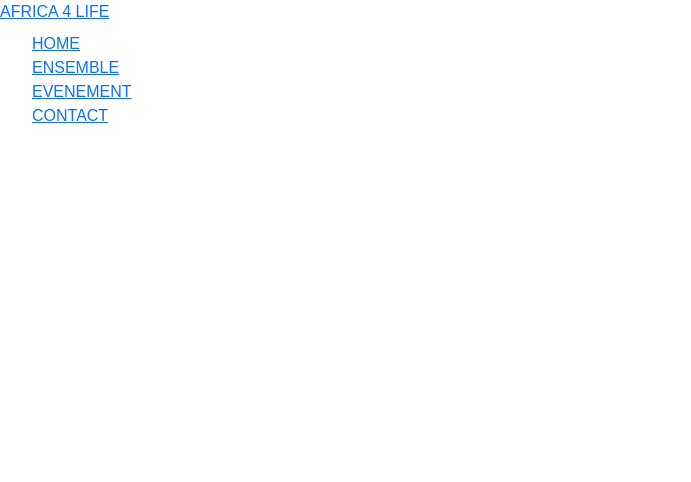
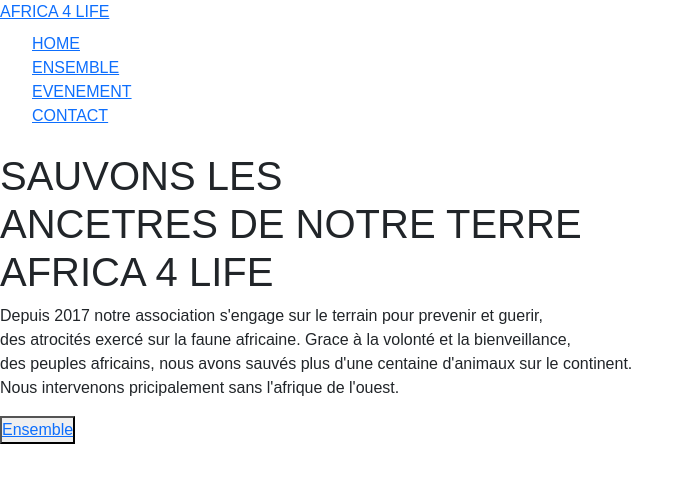
Before and after one commit to AchilleMBA/Africa4life, a plain HTML site: page index.html in a window 1280 px wide. Shown: the whole page, without its empty margins (0-691 px from the left). Drawn offline with nearby package versions, Linux system fonts and the light colour scheme.

Commit message:
ajout h1 et <P>

```diff
--- a/index.html
+++ b/index.html
@@ -24,7 +24,24 @@
 
     </header>
 
+    <section>
+        <h1>
+            <span class="title">SAUVONS LES</span><br>
+            <span class="ancetre">ANCETRES DE NOTRE TERRE</span><br>
+            <span class="title">AFRICA 4 LIFE</span>
+        </h1>
 
+         <p>
+             Depuis 2017 notre association s'engage sur le terrain pour prevenir et guerir,<br>
+             des atrocités exercé sur la faune africaine. Grace à la volonté et la bienveillance, <br>
+             des peuples africains, nous avons sauvés plus d'une centaine d'animaux sur le continent. <br>
+             Nous intervenons pricipalement sans l'afrique de l'ouest. <br>
+
+         </p>
+
+         <button class="join"><a href="ensemble.html">Ensemble</a></button>
+
+    </section>
     <script src="https://cdn.jsdelivr.net/npm/bootstrap@5.3.0/dist/js/bootstrap.bundle.min.js" integrity="sha384-geWF76RCwLtnZ8qwWowPQNguL3RmwHVBC9FhGdlKrxdiJJigb/j/68SIy3Te4Bkz" crossorigin="anonymous"></script>
 </body>
 </html>
```
